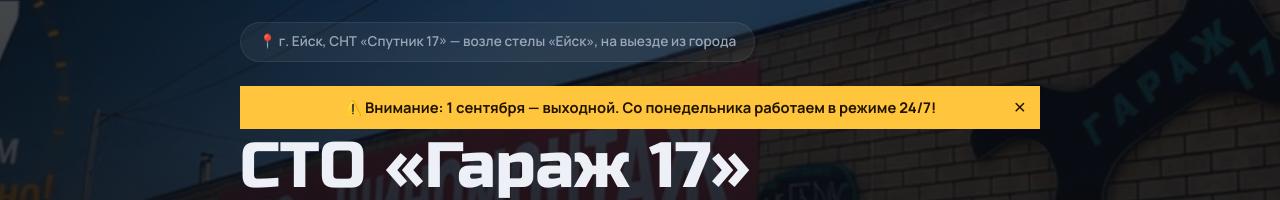
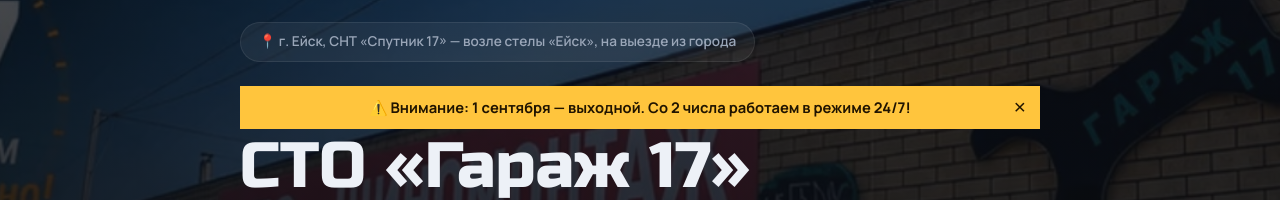
Before and after one commit to snzhkhd/garage17.github.io, a plain HTML site: page index.html in a window 1280 px wide. Shown: the part 145-345 px from the top of the page. Drawn offline with Linux system fonts and the light colour scheme.

Commit message:
Add files via upload

```diff
--- a/index.html
+++ b/index.html
@@ -213,7 +213,7 @@
     <div class="hero-tag">📍 г. Ейск, СНТ «Спутник 17» — возле стелы «Ейск», на выезде из города</div>
     <!-- Временное объявление: удалите этот блок после 1 сентября -->
 <div class="announce" id="announce">
-  ⚠️ Внимание: 1 сентября — выходной. Со понедельника работаем в режиме 24/7!
+  ⚠️ Внимание: 1 сентября — выходной. Со 2 числа работаем в режиме 24/7!
   <button class="announce-close" aria-label="Закрыть" onclick="document.getElementById('announce').remove()">×</button>
 </div>
     <h1>СТО «Гараж 17»<span>автосервис и шиномонтаж в Ейске</span></h1>
```
